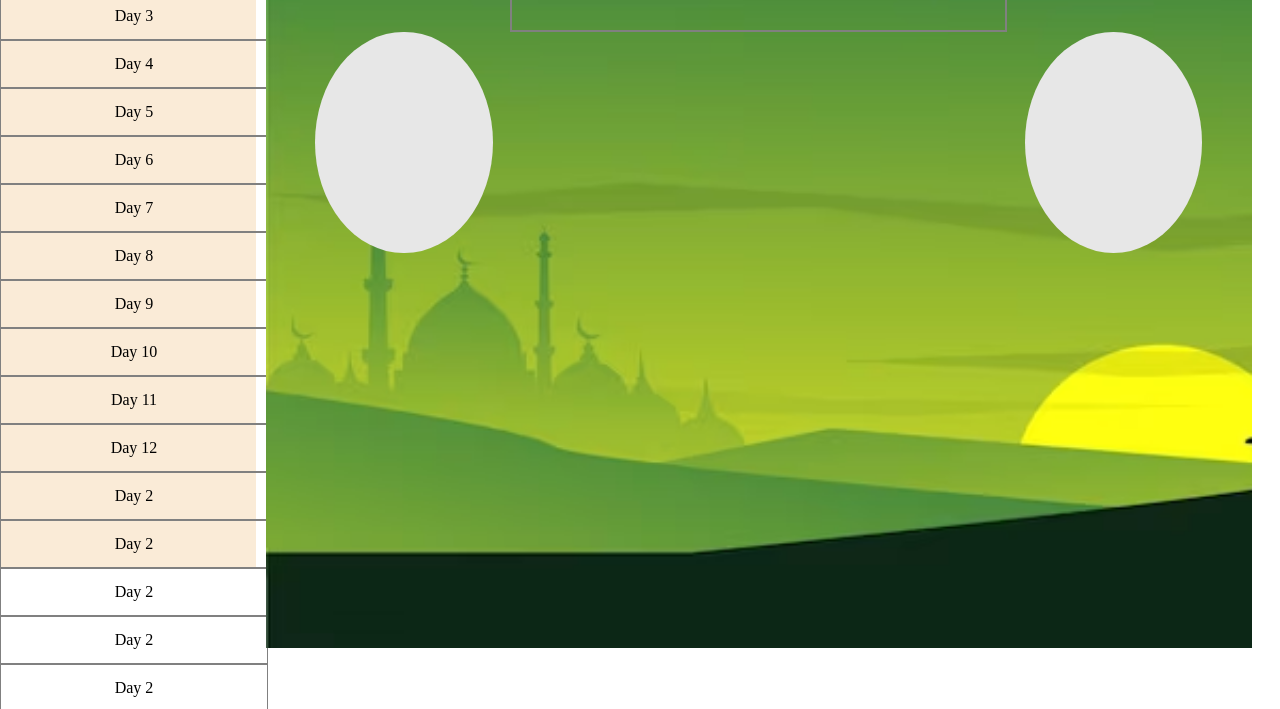
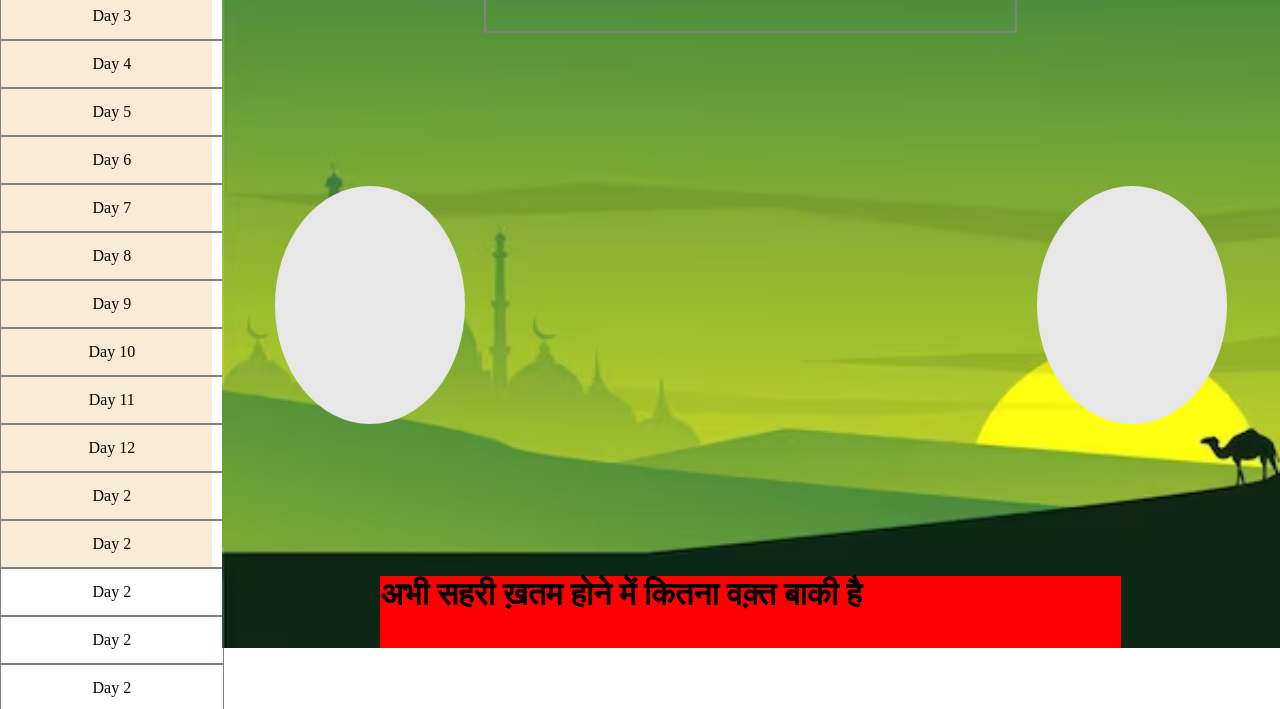
Before and after one commit to JavedALiShamma/Ramadan-Tracker, a plain HTML site: page index.html in a window 1280 px wide. Shown: the part 242-951 px from the top of the page. Drawn offline with nearby package versions, Linux system fonts and the light colour scheme.

Commit message:
nre h bhi

```diff
--- a/index.html
+++ b/index.html
@@ -64,6 +64,9 @@
             <div class="roza-clock" id="roza-shuru"></div>
             <div class="roza-clock" id="roza-ifatar"></div>
         </div>
+        <div class="timeleft-sehri">
+            <h1 class="txtTime-left">अभी सहरी ख़तम होने में कितना वक़्त बाकी है <span class="leftTime-sehri"></span></h1>
+        </div>
     </div>
 </div>
 </div>
--- a/script.js
+++ b/script.js
@@ -15,3 +15,4 @@ if(dateToday.getDate()==24 && (dateToday.getMonth()+1)==2){
     let rozaNumber=document.getElementById("roza-number");
     rozaNumber.innerHTML="2";
 }
+// Problem is here we need to add the timmer for the time left in sehri
--- a/style.css
+++ b/style.css
@@ -30,8 +30,8 @@
 }
 .daysTracker{
     margin-left: 10px;
+    width:100vw;
     height: 100vh;
-    width:77%;
     background-color: bisque;
     background-image:url("background-image.avif");
     background-size: cover;
@@ -43,6 +43,7 @@
     align-items: center;
     justify-content: center;
     justify-content: flex-start;
+    justify-content: space-between;
 }
 .rozaDay-tracker{
     width: 50%;
@@ -101,6 +102,11 @@
     align-items: center;
     cursor: pointer;
 }
+.timeleft-sehri{
+    width: 70%;
+    height: 9%;
+    background-color: red;
+}
 .display-off{
     display:none !important;
 }
```
